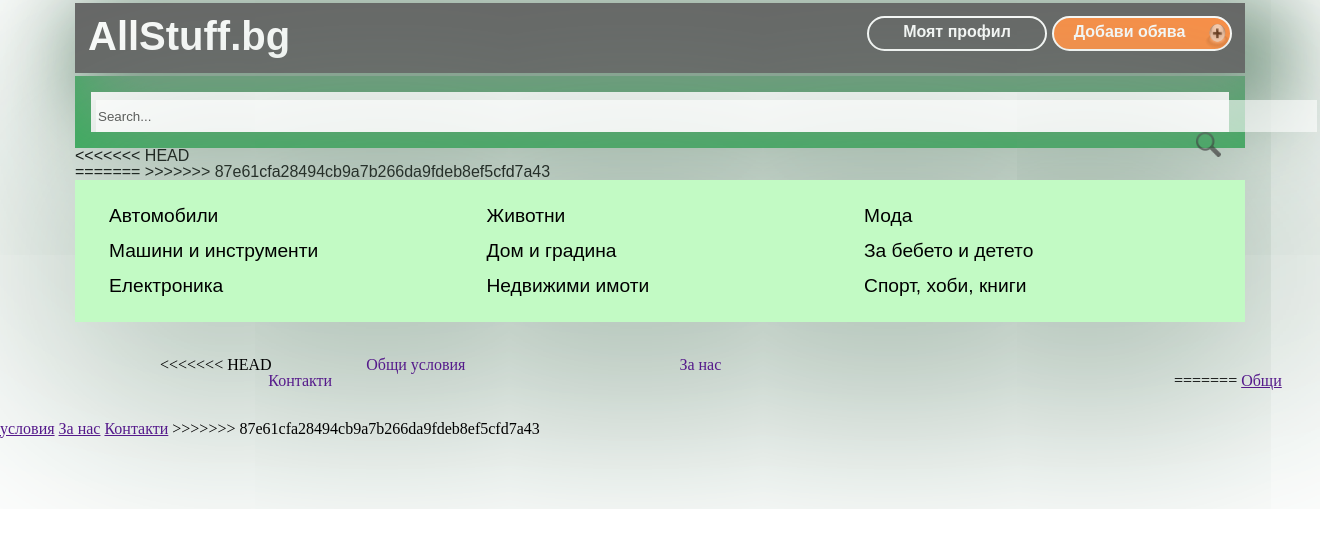
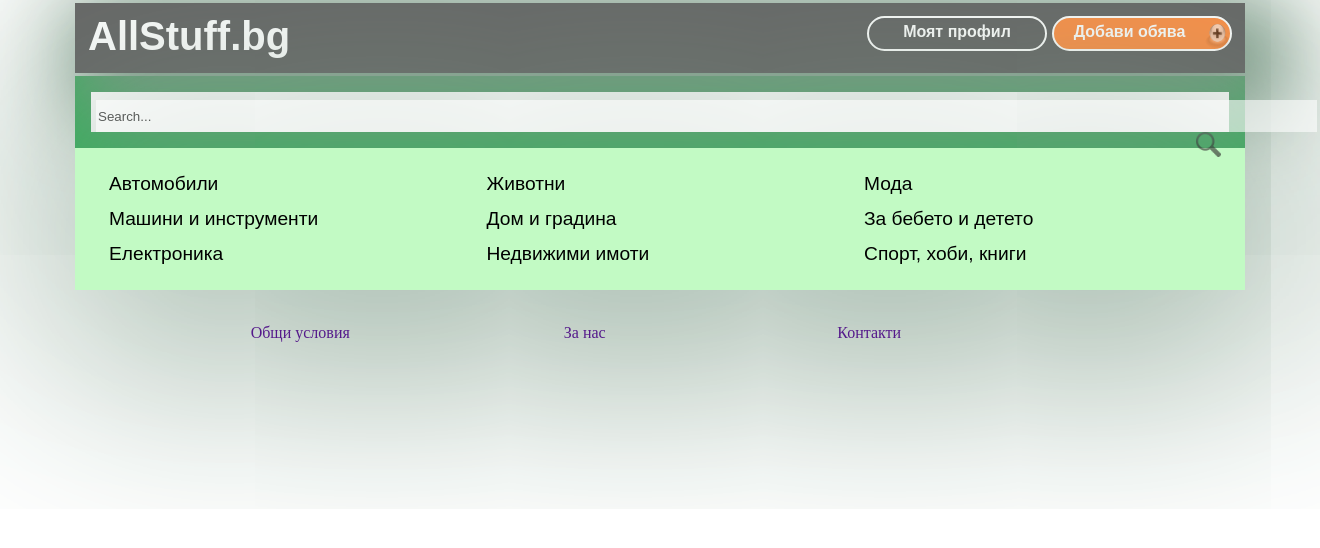
Before and after one commit to stilki4a/allStuff, a PHP site: page /index.php in a window 1320 px wide. Shown: the top 548 px of the page. Run offline with PHP 8.4, Linux system fonts and the light colour scheme.

Commit message:
corection

```diff
--- a/footer.php
+++ b/footer.php
@@ -1,16 +1,9 @@
 <?php
 ?>
 <footer id="footer">
-<<<<<<< HEAD
 <a href=""> Общи условия</a>
 <a href=""> За нас</a>
 <a href=""> Контакти</a>
 </footer>
-=======
-	<a href=""> Общи условия</a>
-	<a href=""> За нас</a>
-	<a href=""> Контакти</a>
-	</footer>
->>>>>>> 87e61cfa28494cb9a7b266da9fdeb8ef5cfd7a43
 </body>
 </html>
--- a/header.php
+++ b/header.php
@@ -2,11 +2,11 @@
 <html>
 <head>
 <meta charset="UTF-8">
-
+    <title>AllStuff.bg</title>
     <link rel="stylesheet" href="./assets/css/ressets.css" type="text/css" />
     <link rel="stylesheet" href="./assets/css/style.css" type="text/css" />
     <link rel="stylesheet" href="./assets/css/stylereglog.css" type="text/css" />
-<title>AllStuff.bg</title>
+
 
 </head>
 <body>
@@ -31,16 +31,11 @@
 
 		</div>
 
-	<div id="underhome">
+	    <div id="underhome">
 
 		<div id="search">
 			<input type="text" name="search" value="Search..." size="150">
 			<input type="image" src="./assets/images/lupa2.png" alt="Submit">
 		</div>
-
-	</div>
-<<<<<<< HEAD
-</header>
-=======
-</header>
->>>>>>> 87e61cfa28494cb9a7b266da9fdeb8ef5cfd7a43
+        </div>
+		</header>
```
